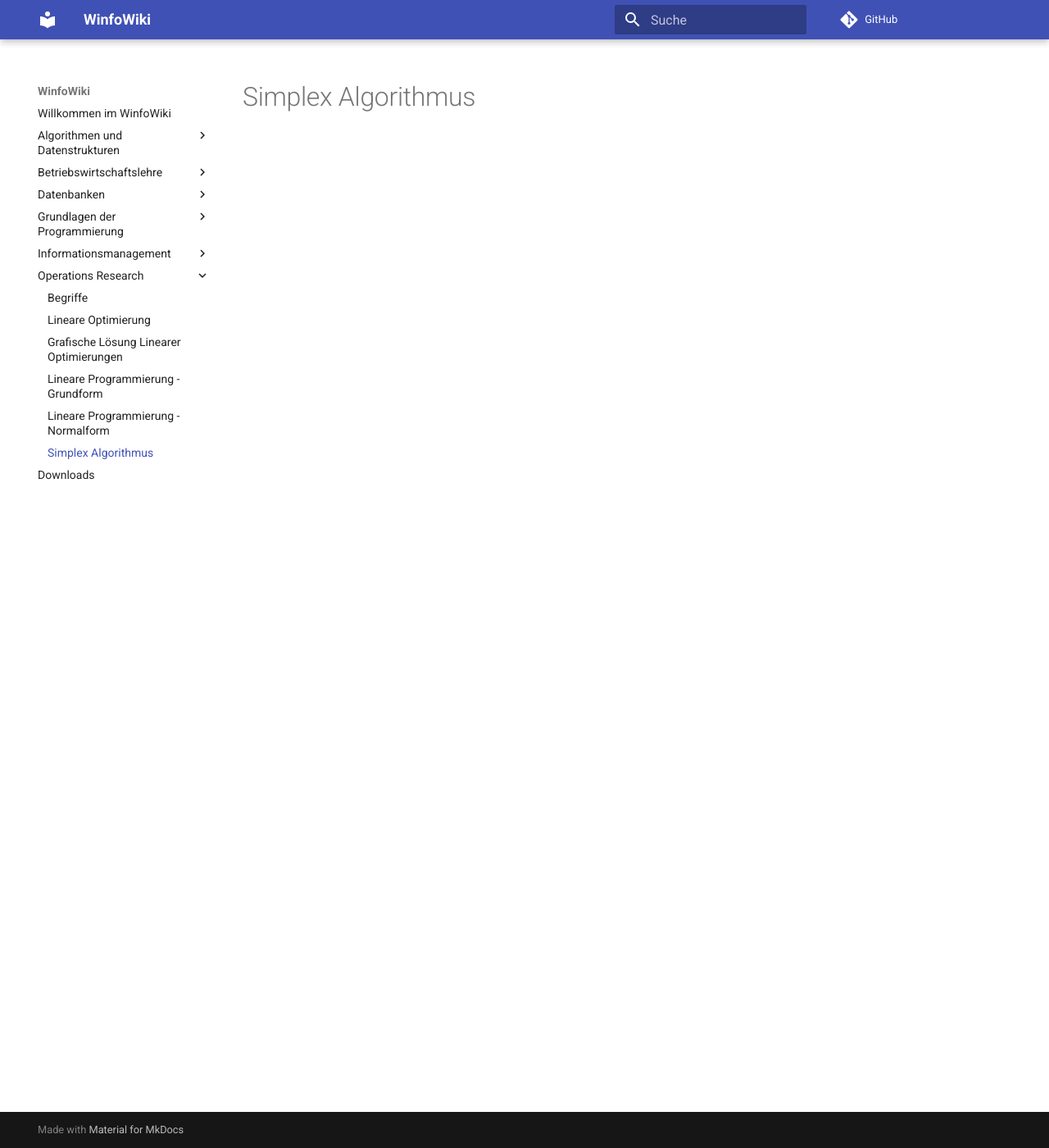
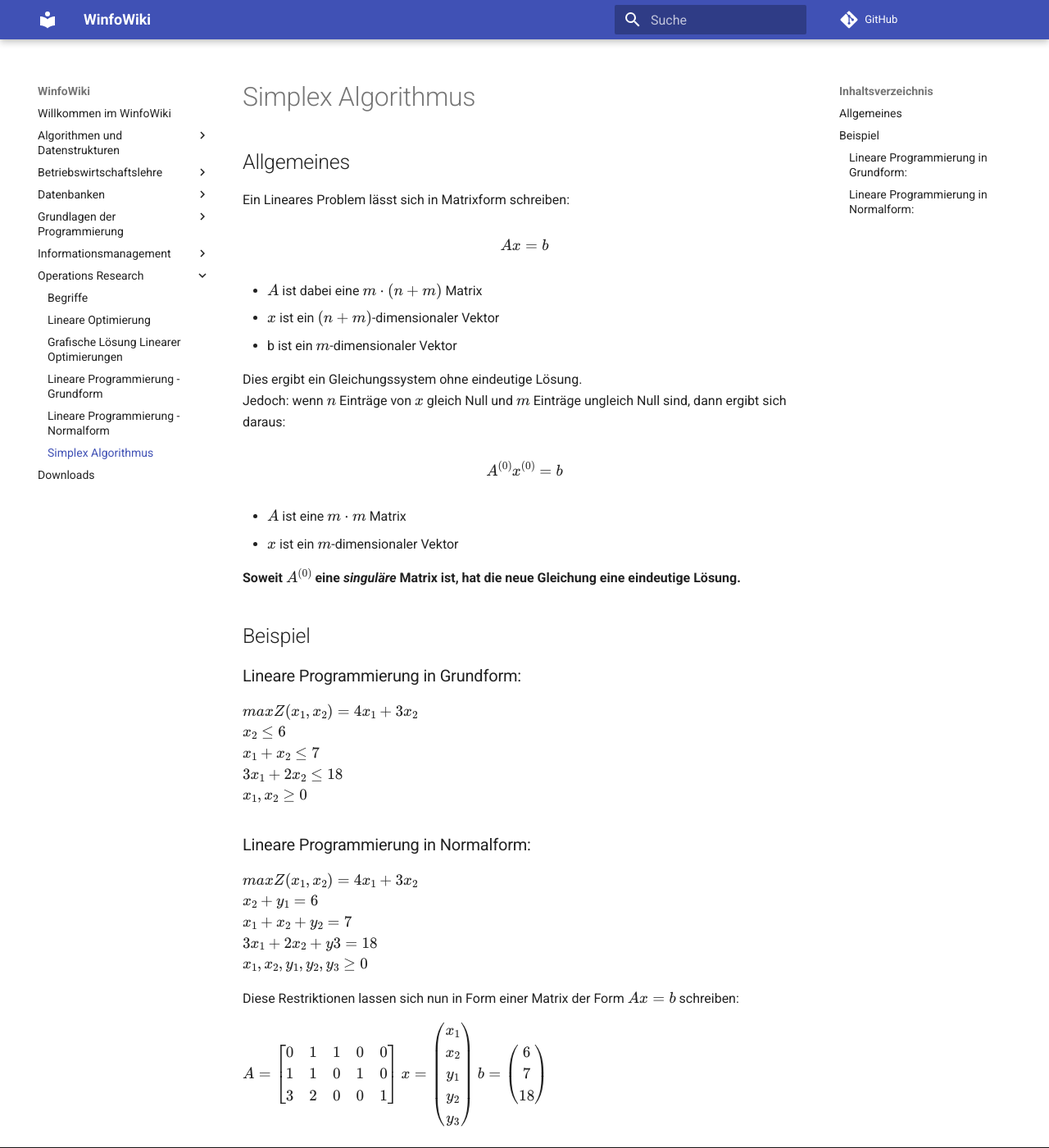
Before and after one commit to heshsum/winfowiki, an MkDocs documentation site: the page built from docs/Operations Research/Simplex-Algorithmus.md, in a window 1280 px wide and 1400 px high. Shown: the whole window at 82% size. Built offline with MkDocs 1.6.1 and Material for MkDocs 9.7.7, drawn with Linux system fonts in a browser that asks for light colours; comment, search, counter and statistics services are not loaded.

Commit message:
Simplex Algorithmus - erste Inhalte

```diff
--- a/docs/Operations Research/Simplex-Algorithmus.md
+++ b/docs/Operations Research/Simplex-Algorithmus.md
@@ -1 +1,62 @@
 # Simplex Algorithmus
+
+## Allgemeines
+Ein Lineares Problem lässt sich in Matrixform schreiben:
+
+$$
+Ax=b
+$$
+
+- $A$ ist dabei eine $m ⋅ (n+m)$ Matrix
+- $x$ ist ein $(n + m)$-dimensionaler Vektor
+- b ist ein $m$-dimensionaler Vektor
+
+Dies ergibt ein Gleichungssystem ohne eindeutige Lösung.
+Jedoch: wenn $n$ Einträge von $x$ gleich Null und $m$ Einträge ungleich Null sind, dann ergibt sich daraus:
+
+$$
+A^{(0)}x^{(0)}=b
+$$
+
+- $A$ ist eine $m ⋅ m$ Matrix
+- $x$ ist ein $m$-dimensionaler Vektor
+
+**Soweit $A^{(0)}$ eine *singuläre* Matrix ist, hat die neue Gleichung eine eindeutige Lösung.**
+
+## Beispiel
+
+### Lineare Programmierung in Grundform:
+
+$maxZ(x_1, x_2) = 4x_1 + 3x_2$
+$x_2 ≤ 6$
+$x_1 + x_2 ≤ 7$
+$3x_1 + 2x_2 ≤ 18$
+$x_1, x_2 ≥ 0$
+
+### Lineare Programmierung in Normalform:
+
+$maxZ(x_1, x_2) = 4x_1 + 3x_2$
+$x_2 + y_1 = 6$
+$x_1 + x_2 + y_2 = 7$
+$3x_1 + 2x_2 + y3 = 18$
+$x_1, x_2, y_1, y_2, y_3 ≥ 0$
+
+Diese Restriktionen lassen sich nun in Form einer Matrix der Form $Ax = b$ schreiben:
+
+$A = \begin{bmatrix}
+0 & 1 & 1 & 0 & 0 \\
+1 & 1 & 0 & 1 & 0 \\
+3 & 2 & 0 & 0 & 1 \\
+\end{bmatrix}$
+$x = \begin{pmatrix}
+x_1 \\
+x_2 \\
+y_1 \\
+y_2 \\
+y_3 \\
+\end{pmatrix}$
+$b = \begin{pmatrix}
+6 \\
+7 \\
+18 \\
+\end{pmatrix}$
```
